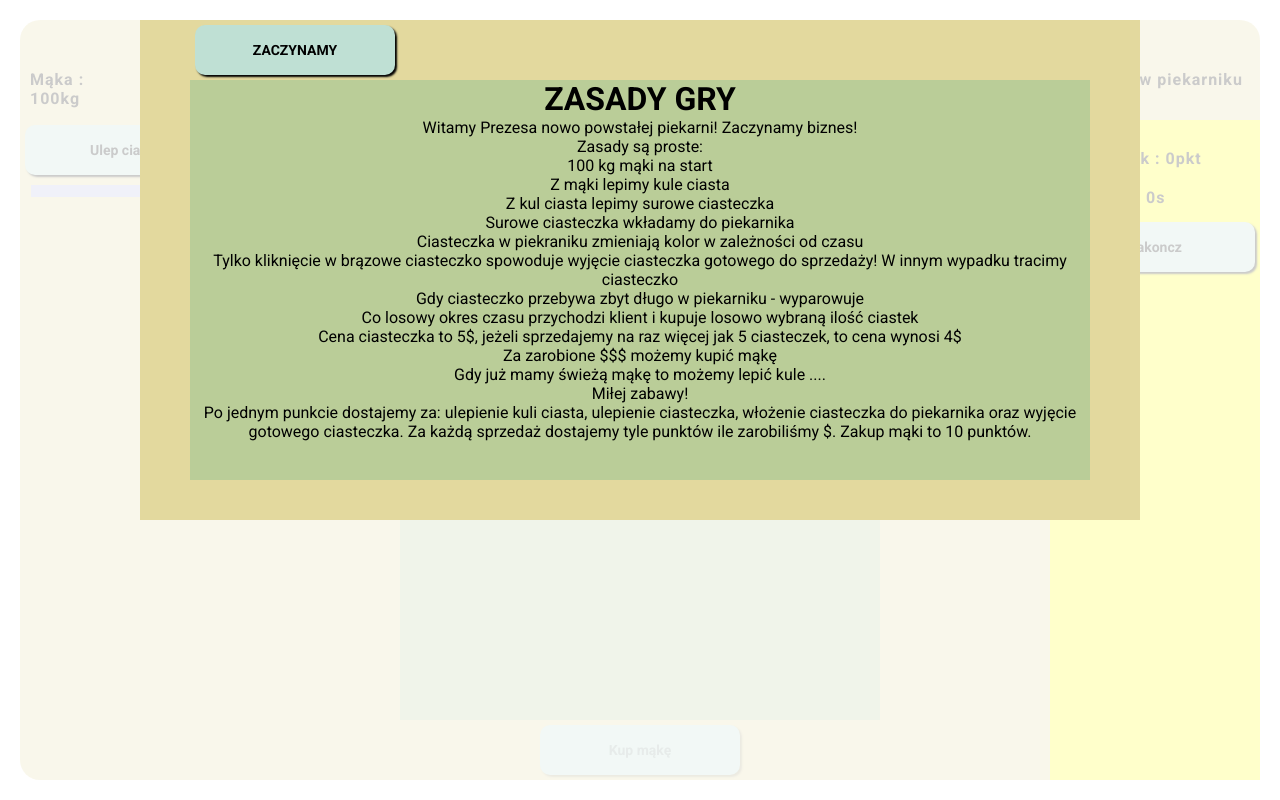
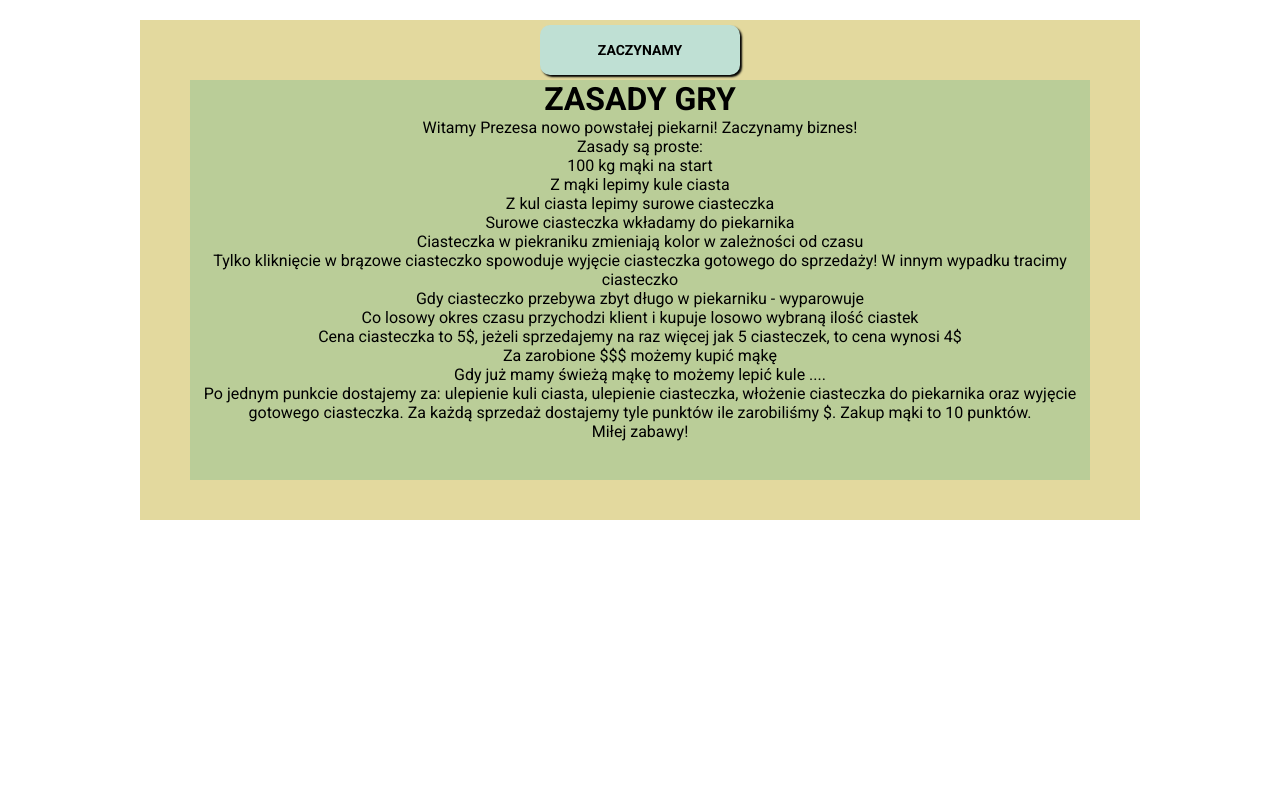
Before and after one commit to molekJ/bakery, a React (Create React App) app in the folder my-app/: page / in a window 1280 px wide. Built offline with nearby package versions, Linux system fonts and the light colour scheme.

Commit message:
EndPopUp added

```diff
--- a/my-app/src/App.tsx
+++ b/my-app/src/App.tsx
@@ -7,7 +7,8 @@ import { GlobalStyle } from "./GlobalStyles";
 import { Dough } from "./Components/Dought";
 import { Cookie } from "./Components/Cookie";
 import styled from "styled-components";
-import { Popup } from "./Components/Popup";
+import { StartPopup } from "./Components/StartPopup";
+import { EndPopUp } from "./Components/EndPopUp";
 
 const Container = styled.div`
   display: flex;
@@ -73,24 +74,40 @@ function App() {
   const [ourMoney, setOurMoney] = useState<number>(0);
   const [sell, setSell] = useState<boolean>(false);
   const [freeSpaceInOven, setFreeSpaceInOven] = useState<number>(9);
-  const [popUp, setPopUp] = useState<boolean>(false);
+  const [startPopUp, setStartPopUp] = useState<boolean>(true);
   const [score, setScore] = useState<number>(0);
-  const [secounds, setSecounds] = useState(0);
-  const [isActive, setIsActive] = useState(false);
+  const [secounds, setSecounds] = useState<number>(0);
+  const [isActiveTimer, setIsActiveTimer] = useState<boolean>(false);
+  const [endPopUp, setEndPopUp] = useState<boolean>(false);
 
-  const Timer = () => {
-    useEffect(() => {
-      let myInterval = setInterval(() => {
-        if (!isActive) {
-          return;
-        }
+  const ClearAll = () => {
+    setFlourAmount(100);
+    setProgresDought(0);
+    setisMakingDought(false);
+    setDoughtArray([]);
+    setRawCookie(0);
+    setCookiesInOvenArray([]);
+    setCookiesReadyToSell(0);
+    setOurMoney(0);
+    setSell(false);
+    setFreeSpaceInOven(9);
+  };
 
-        setSecounds((secounds) => secounds + 1);
-      }, 1000);
-      return () => clearInterval(myInterval);
-    });
+  const clearScoreAndSecounds = () => {
+    setSecounds(0);
+    setScore(0);
+    setIsActiveTimer(!isActiveTimer);
   };
-  Timer();
+
+  useEffect(() => {
+    let myInterval = setInterval(() => {
+      if (!isActiveTimer) {
+        return;
+      }
+      setSecounds((secounds) => secounds + 1);
+    }, 1000);
+    return () => clearInterval(myInterval);
+  }, [secounds, isActiveTimer]);
 
   const makeCookie = (doughId: number) => {
     setScore((score) => score + 1);
@@ -213,7 +230,7 @@ function App() {
   };
 
   useEffect(() => {
-    if (sell) {
+    if (sell || endPopUp) {
       return;
     } else {
       const secounds = randomSecound();
@@ -230,7 +247,7 @@ function App() {
         }
       };
     }
-  });
+  }, [sell]);
 
   const refillOvenWithCookies = () => {
     // if (rawCookie <= freeSpaceInOven) {
@@ -251,9 +268,21 @@ function App() {
 
   return (
     <>
-      <Popup popUp={popUp} setPopUp={setPopUp} setIsActive={setIsActive} />
+      <StartPopup
+        startPopUp={startPopUp}
+        setStartPopUp={setStartPopUp}
+        setIsActiveTimer={setIsActiveTimer}
+      />
 
-      <Container style={{ opacity: popUp ? 1 : 0.2 }}>
+      <EndPopUp
+        endPopUp={endPopUp}
+        setEndPopUp={setEndPopUp}
+        secounds={secounds}
+        score={score}
+        clearScoreAndSecounds={clearScoreAndSecounds}
+      />
+
+      <Container style={{ display: startPopUp || endPopUp ? "none" : "block" }}>
         <GlobalStyle />
         <HeaderContainer>
           <h1>BAKERY</h1>
@@ -385,7 +414,15 @@ function App() {
               nameAmount={"Czas gry"}
               type={"s"}
             />
-            <button>Zakoncz</button>
+            <button
+              onClick={() => {
+                setEndPopUp((endPopUp) => !endPopUp);
+                setIsActiveTimer(!isActiveTimer);
+                ClearAll();
+              }}
+            >
+              Zakoncz
+            </button>
           </RightContainer>
         </MainContainer>
       </Container>
--- /dev/null
+++ b/my-app/src/Components/EndPopUp.tsx
@@ -0,0 +1,72 @@
+import React from "react";
+import styled from "styled-components";
+
+const Container = styled.div`
+  width: 1000px;
+  height: 500px;
+  background: var(--yellow-transparent);
+  z-index: 999;
+  position: absolute;
+  margin-left: auto;
+  margin-right: auto;
+  left: 0;
+  right: 0;
+  text-align: center;
+  display: flex;
+  flex-direction: column;
+  align-items: center;
+  margin-top: 20px;
+`;
+
+const ButtonContainer = styled.div`
+  width: 90%;
+  display: flex;
+  justify-content: center;
+`;
+
+const TextArea = styled.div`
+  height: 80%;
+  width: 90%;
+  background: var(--tinkerbell);
+`;
+
+interface Props {
+  setEndPopUp: React.Dispatch<React.SetStateAction<boolean>>;
+  endPopUp: boolean;
+  secounds: number;
+  score: number;
+  clearScoreAndSecounds: () => void;
+}
+
+export const EndPopUp: React.FC<Props> = ({
+  setEndPopUp,
+  endPopUp,
+  secounds,
+  score,
+  clearScoreAndSecounds,
+}) => {
+  return (
+    <Container style={{ display: endPopUp ? "block" : "none" }}>
+      <ButtonContainer>
+        <button
+          onClick={() => {
+            setEndPopUp((endPopUp) => !endPopUp);
+            clearScoreAndSecounds();
+          }}
+        >
+          Zacznij od nowa
+        </button>
+      </ButtonContainer>
+      <TextArea>
+        <h1>Twój wynik:</h1>
+        <p>
+          Zdobyłeś: {score} punktów w {secounds} sekundy
+        </p>
+
+        <h1>Najlepszy wynik:</h1>
+        <p>...wynik...</p>
+        <p>..czas...</p>
+      </TextArea>
+    </Container>
+  );
+};
--- a/my-app/src/Components/Popup.tsx
+++ b/my-app/src/Components/StartPopup.tsx
@@ -5,7 +5,6 @@ const Container = styled.div`
   width: 1000px;
   height: 500px;
   background: var(--yellow-transparent);
-
   z-index: 999;
   position: absolute;
   margin-left: auto;
@@ -13,16 +12,16 @@ const Container = styled.div`
   left: 0;
   right: 0;
   text-align: center;
-
   display: flex;
   flex-direction: column;
   align-items: center;
+  margin-top: 20px;
 `;
 
 const ButtonContainer = styled.div`
   width: 90%;
   display: flex;
-  justify-content: space-between;
+  justify-content: center;
 `;
 
 const TextArea = styled.div`
@@ -32,19 +31,23 @@ const TextArea = styled.div`
 `;
 
 interface Props {
-  setPopUp: React.Dispatch<React.SetStateAction<boolean>>;
-  popUp: boolean;
-  setIsActive: React.Dispatch<React.SetStateAction<boolean>>;
+  setStartPopUp: React.Dispatch<React.SetStateAction<boolean>>;
+  startPopUp: boolean;
+  setIsActiveTimer: React.Dispatch<React.SetStateAction<boolean>>;
 }
 
-export const Popup: React.FC<Props> = ({ setPopUp, popUp, setIsActive }) => {
+export const StartPopup: React.FC<Props> = ({
+  setStartPopUp,
+  startPopUp,
+  setIsActiveTimer,
+}) => {
   return (
-    <Container style={{ display: popUp ? "none" : "blok" }}>
+    <Container style={{ display: startPopUp ? "blok" : "none" }}>
       <ButtonContainer>
         <button
           onClick={() => {
-            setPopUp(!popUp);
-            setIsActive((old) => !old);
+            setStartPopUp(!startPopUp);
+            setIsActiveTimer((old) => !old);
           }}
         >
           ZACZYNAMY
@@ -74,13 +77,13 @@ export const Popup: React.FC<Props> = ({ setPopUp, popUp, setIsActive }) => {
         </p>
         <p>Za zarobione $$$ możemy kupić mąkę</p>
         <p>Gdy już mamy świeżą mąkę to możemy lepić kule ....</p>
-        <p>Miłej zabawy!</p>
         <p>
           Po jednym punkcie dostajemy za: ulepienie kuli ciasta, ulepienie
           ciasteczka, włożenie ciasteczka do piekarnika oraz wyjęcie gotowego
           ciasteczka. Za każdą sprzedaż dostajemy tyle punktów ile zarobiliśmy
           $. Zakup mąki to 10 punktów.{" "}
         </p>
+        <p>Miłej zabawy!</p>
       </TextArea>
     </Container>
   );
```
